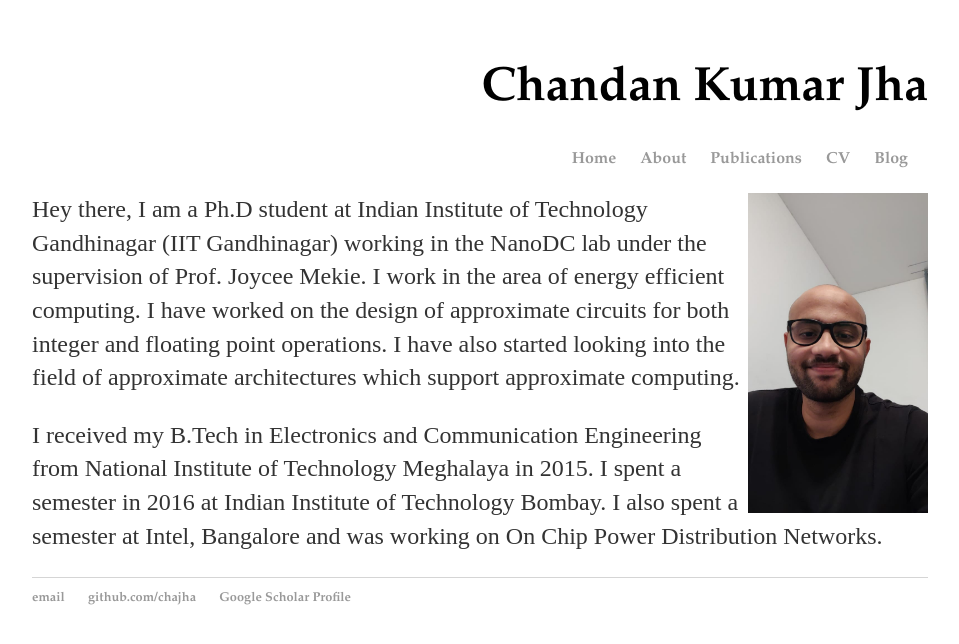
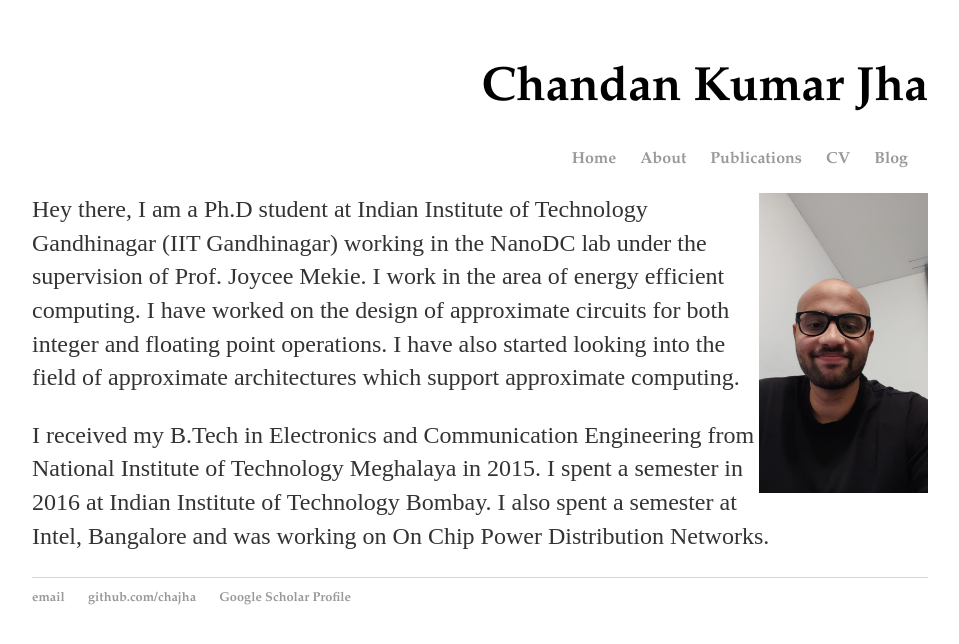
Before and after one commit to chajha/chajha.github.io, a Jekyll site: the page built from pages/about.html, in a window 1280 px wide. Shown: the top 644 px of the page, without its empty margins (160-1119 px from the left). Built offline with Jekyll 4.4.1, drawn with Linux system fonts in a browser that asks for light colours.

Commit message:
Update about.html

```diff
--- a/pages/about.html
+++ b/pages/about.html
@@ -3,7 +3,7 @@
 title: About Me
 ---
 
-<img align="right" src="/chandan1.jpeg" height="320">
+<img align="right" src="/chandan1.jpeg" height="300">
 <p>
 Hey there, I am a Ph.D student at Indian Institute of Technology Gandhinagar (IIT Gandhinagar) working in the NanoDC lab under the supervision of Prof. Joycee Mekie.
 I work in the area of energy efficient computing. I have worked on the design of approximate circuits for both integer and floating point operations.
```
